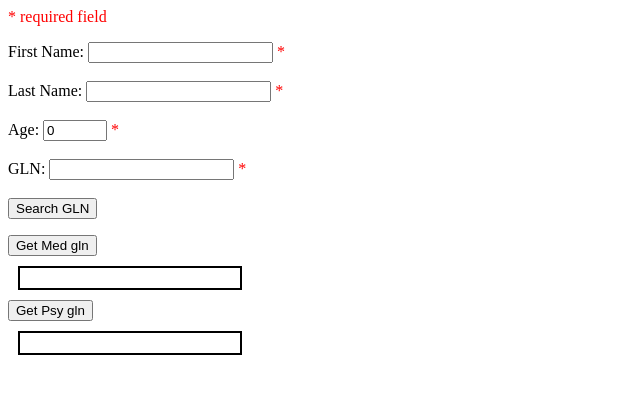
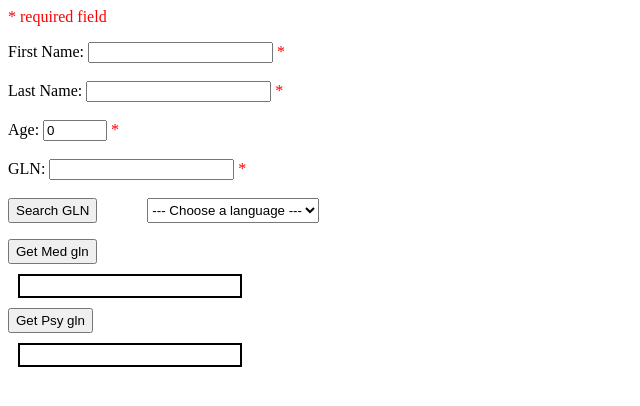
Before and after one commit to guardina/php_website, a PHP site: page / in a window 1280 px wide. Shown: the top 406 px of the page, without its empty margins (0-640 px from the left). Run offline with PHP 8.4, Linux system fonts and the light colour scheme.

Commit message:
Possible to choose a language to get information about the selected doctor

```diff
--- a/css/style.css
+++ b/css/style.css
@@ -1,3 +1,8 @@
 .error {
     color: #FF0000;
 }
+
+.button {
+    height: 25px;
+    width: fit-content;
+}
--- a/index.php
+++ b/index.php
@@ -41,7 +41,18 @@
     GLN: <input type="text" name="gln" value="<?php echo $gln;?>">
     <span class="error">* <?php echo $glnErr;?></span>
     <br><br>
-    <input type="submit" class="button" name="search_gln" value="Search GLN">
+
+    <div style="display: flex; gap: 50px;">
+        <input type="submit" class="button" name="search_gln" value="Search GLN">
+        <select name="language" class="button" id="language">
+	        <option value="">--- Choose a language ---</option>
+	        <option value="De">Deutsch</option>
+	        <option value="Fr">Français</option>
+	        <option value="It">Italiano</option>
+            <option value="En">English</option>
+        </select>
+    </div>
+
 </form>
 
 
@@ -172,11 +183,16 @@
                 foreach(['medreg', 'psyreg', 'betreg'] as $register) {
 
                     echo '<br>Search gln [' . $gln . '] for register ' . $register . ':<br><br>';
+
                     $data = get_data_from_gln("$gln", $register);
 
-                    /*foreach($data as $k => $v) {
-                        echo $k . ' ' . $v . '<br>';
-                    }*/
+                    $language = filter_input(INPUT_POST, 'language', FILTER_SANITIZE_STRING);
+
+                    foreach($data as $k => $v) {
+                        if (check_language($k, $language)){
+                            echo $k . ' ' . $v . '<br>';
+                        }
+                    }
 
                     if (empty($data)) {
                         echo '<p class="error">Couldn\'t find data for the provided gln.</p>';
@@ -204,4 +220,20 @@
         return $data;
     }
 
+
+    // Function that provided a key string and a language substring (De|Fr|It|En), returns true if the string is language related and the correct language is selected,
+    // or if the key is not language related
+    // Examples:
+    // $language = Fr:
+    // $key = genderFr => True / $key = genderDe => false / $key = firstName => true
+    function check_language($key, $language) {
+        if (preg_match('/(?:De|Fr|It|En)$/', $key) && preg_match('/^[a-z]+'.$language.'$/', $key)) {
+            return true;
+        } else if (!preg_match('/(?:De|Fr|It|En)$/', $key)) {
+            return true;
+        }
+
+        return false;
+    }
+
 ?>
--- a/php/medreg_getters.php
+++ b/php/medreg_getters.php
@@ -131,11 +131,11 @@
             }
 
 
-            foreach($new_flatten_dictionary as $k => $v) {
+            /*foreach($new_flatten_dictionary as $k => $v) {
                 if (!empty($v)){
                     echo $k . ':     ' . $v . '<br>';
                 }
-            }
+            }*/
 
             // From the initial dictionary, we only extract the pairs key-value that actually have a value stored, as we cannot add empty values to a SQL table
             foreach($new_flatten_dictionary as $key => $value) {
```
